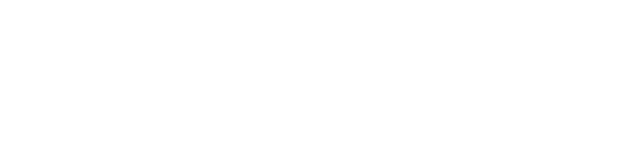
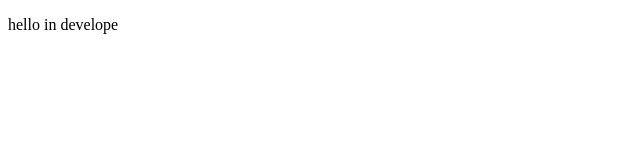
Before and after one commit to nimagolkhanbanj/learning-test, a plain HTML site: page index.html in a window 1280 px wide. Shown: the whole page, without its empty margins (0-640 px from the left). Drawn offline with Linux system fonts and the light colour scheme.

Commit message:
commiting hello in developer branch

```diff
--- a/index.html
+++ b/index.html
@@ -7,6 +7,6 @@
     <title>Document</title>
 </head>
 <body>
-
+    <p>hello in develope</p>
 </body>
 </html>
```
